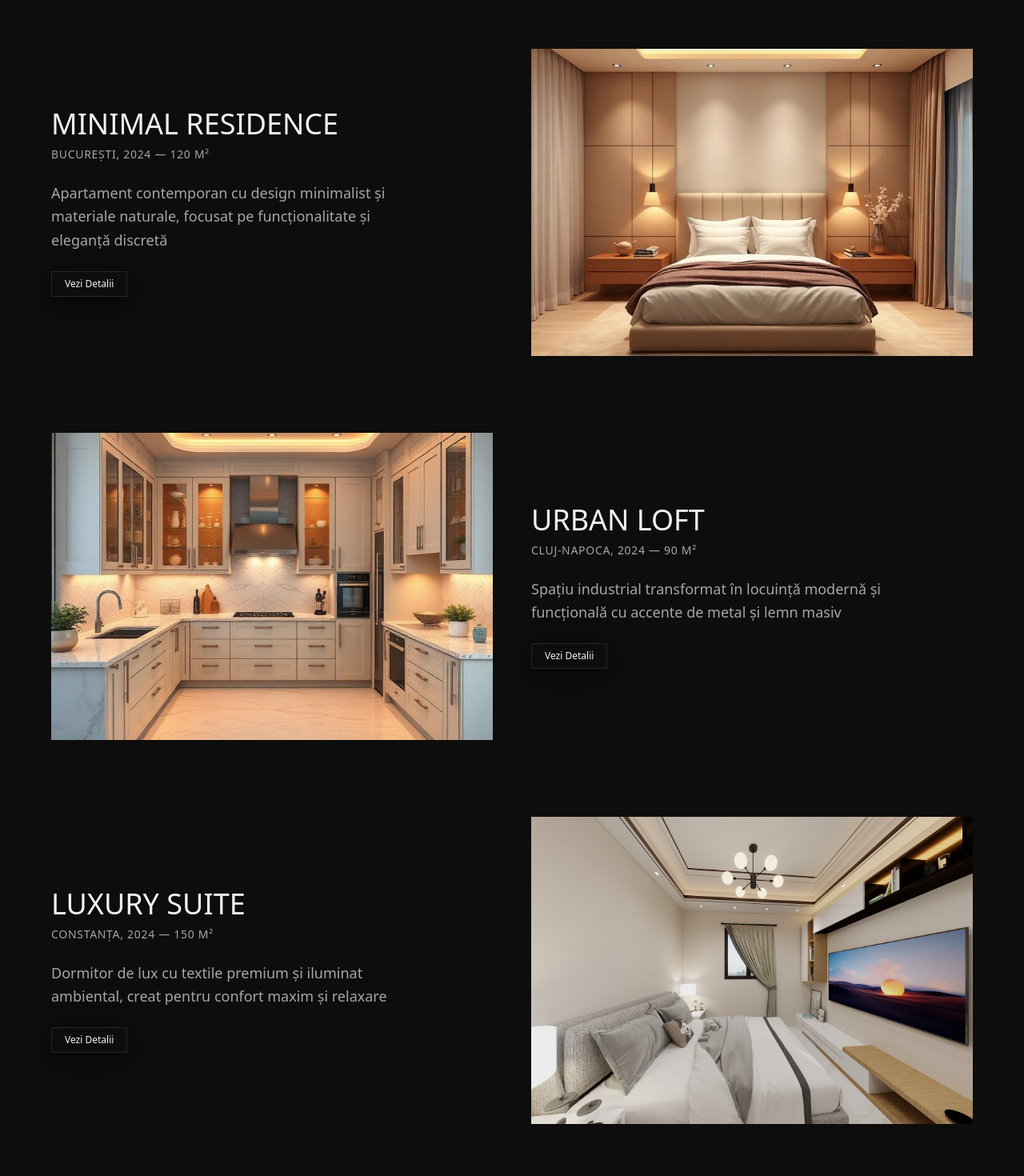
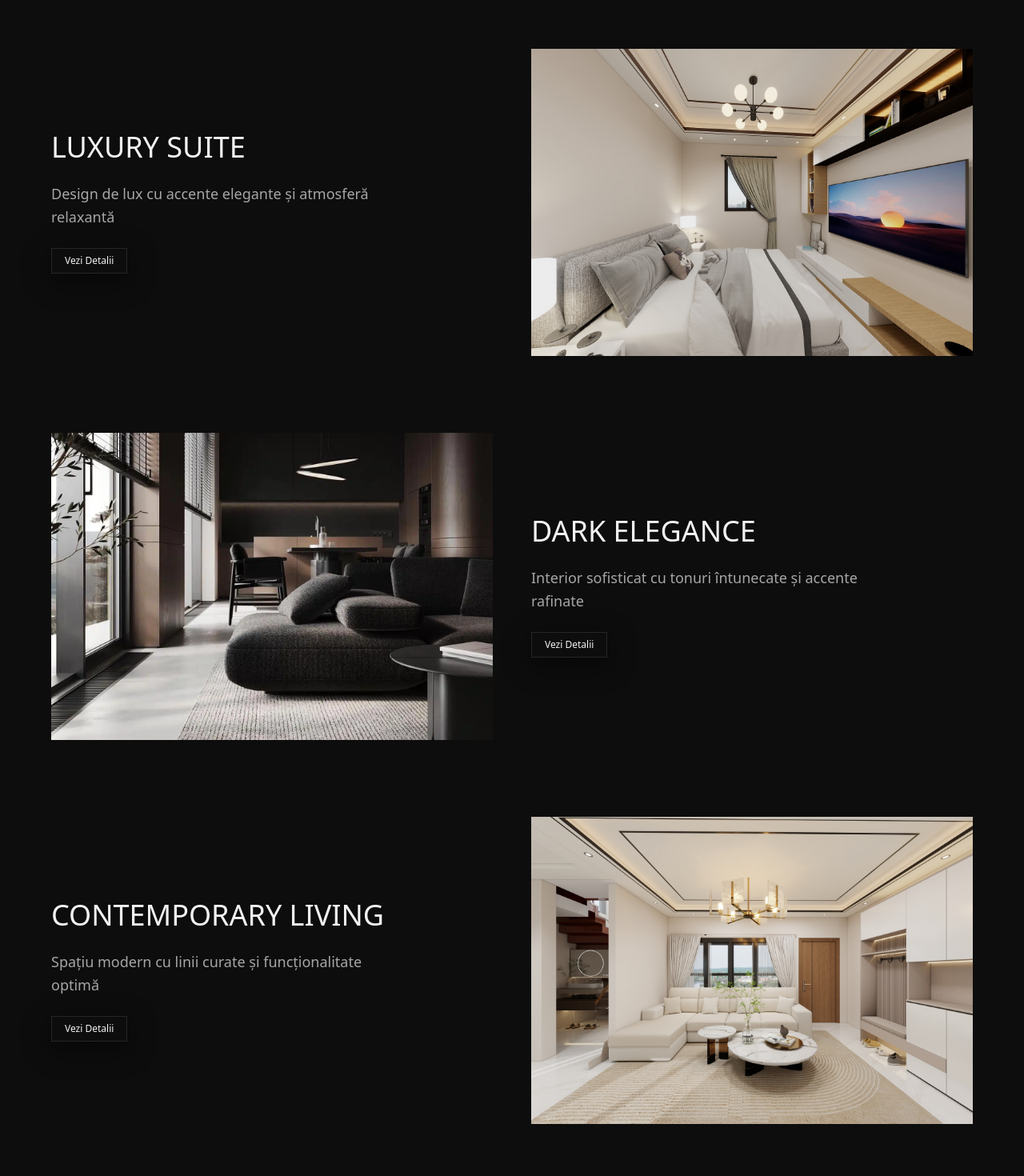
Before and after one commit to AVA1502/spaces-styled-dreams, a React (Vite) app: page /interioare in a window 1280 px wide. Shown: the part 420-1890 px from the top of the page at 80% size. Built offline with nearby package versions, Linux system fonts and the light colour scheme; the HTML template or start-up script is replaced by a standard one.

Commit message:
Remove first two projects and generalize descriptions

```diff
--- a/src/pages/Interioare.tsx
+++ b/src/pages/Interioare.tsx
@@ -17,88 +17,54 @@ import designerPortraitImage from "@/assets/designer-portrait.jpg";
 const Interioare = () => {
   const projects = [
     {
-      title: "MINIMAL RESIDENCE",
-      location: "București, 2024",
-      area: "120 m²",
-      image: bedroomImage,
-      description: "Apartament contemporan cu design minimalist și materiale naturale, focusat pe funcționalitate și eleganță discretă"
-    },
-    {
-      title: "URBAN LOFT",
-      location: "Cluj-Napoca, 2024",
-      area: "90 m²",
-      image: kitchenImage,
-      description: "Spațiu industrial transformat în locuință modernă și funcțională cu accente de metal și lemn masiv"
-    },
-    {
       title: "LUXURY SUITE",
-      location: "Constanța, 2024",
-      area: "150 m²",
       image: luxuryBedroomImage,
-      description: "Dormitor de lux cu textile premium și iluminat ambiental, creat pentru confort maxim și relaxare"
+      description: "Design de lux cu accente elegante și atmosferă relaxantă"
     },
     {
       title: "DARK ELEGANCE",
-      location: "Timișoara, 2023",
-      area: "110 m²",
       image: darkInteriorImage,
-      description: "Interior sofisticat cu tonuri întunecate și accente aurii, exprimând rafinament și personalitate"
+      description: "Interior sofisticat cu tonuri întunecate și accente rafinate"
     },
     {
       title: "CONTEMPORARY LIVING",
-      location: "Iași, 2024",
-      area: "130 m²",
       image: livingRoomImage,
-      description: "Salon modern cu mobilier contemporan și spații deschise, perfect pentru viața de zi cu zi"
+      description: "Spațiu modern cu linii curate și funcționalitate optimă"
     },
     {
       title: "MODERN SANCTUARY",
-      location: "Brașov, 2023",
-      area: "95 m²",
       image: interior1Image,
-      description: "Cameră cu design curat și linii geometrice, îmbinând funcționalitatea cu estetica modernă"
+      description: "Design minimalist cu geometrie precisă și estetică contemporană"
     },
     {
       title: "REFINED COMFORT",
-      location: "Sibiu, 2024",
-      area: "140 m²",
       image: interior2Image,
-      description: "Spațiu elegant cu mobilier selectat cu grijă și detalii rafinate pentru un ambient cald și primitor"
+      description: "Ambient elegant cu detalii atent selectate și atmosferă caldă"
     },
     {
       title: "ARCHITECTURAL VISION",
-      location: "Oradea, 2023",
-      area: "160 m²",
       image: interior3Image,
-      description: "Design inovator cu elemente arhitecturale distinctive și materiale de înaltă calitate"
+      description: "Concept inovator cu elemente arhitecturale distinctive"
     },
     {
       title: "WARM ELEGANCE",
-      location: "Constanța, 2024",
-      area: "115 m²",
       image: interior4Image,
-      description: "Spațiu elegant cu tonuri calde și texturi naturale, perfect pentru relaxare și intimitate"
+      description: "Spațiu primitor cu tonuri naturale și texturi rafinate"
     },
     {
       title: "SOPHISTICATED DESIGN",
-      location: "București, 2023",
-      area: "135 m²",
       image: interior5Image,
-      description: "Design sofisticat cu atenție la detalii și materiale premium pentru un ambient rafinat"
+      description: "Design premium cu atenție la detalii și materiale selecte"
     },
     {
       title: "HERO INTERIOR",
-      location: "Cluj-Napoca, 2024",
-      area: "180 m²",
       image: heroInteriorImage,
-      description: "Spațiu spectaculos cu plafoane înalte și design dramatic, reprezentând vârful designului interior"
+      description: "Spațiu spectaculos cu design dramatic și impact vizual puternic"
     },
     {
       title: "DESIGNER STUDIO",
-      location: "Timișoara, 2024",
-      area: "75 m²",
       image: designerPortraitImage,
-      description: "Studio de design personal cu elemente artistice și mobilier de autor, reflectând creativitatea"
+      description: "Studio creativ cu elemente artistice și mobilier de autor"
     }
   ];
 
@@ -132,9 +98,6 @@ const Interioare = () => {
                       <h3 className="text-3xl md:text-4xl font-light text-foreground">
                         {project.title}
                       </h3>
-                      <div className="text-sm uppercase tracking-wider text-muted-foreground">
-                        {project.location} — {project.area}
-                      </div>
                     </div>
 
                     <p className="text-lg text-muted-foreground leading-relaxed max-w-md">
```
